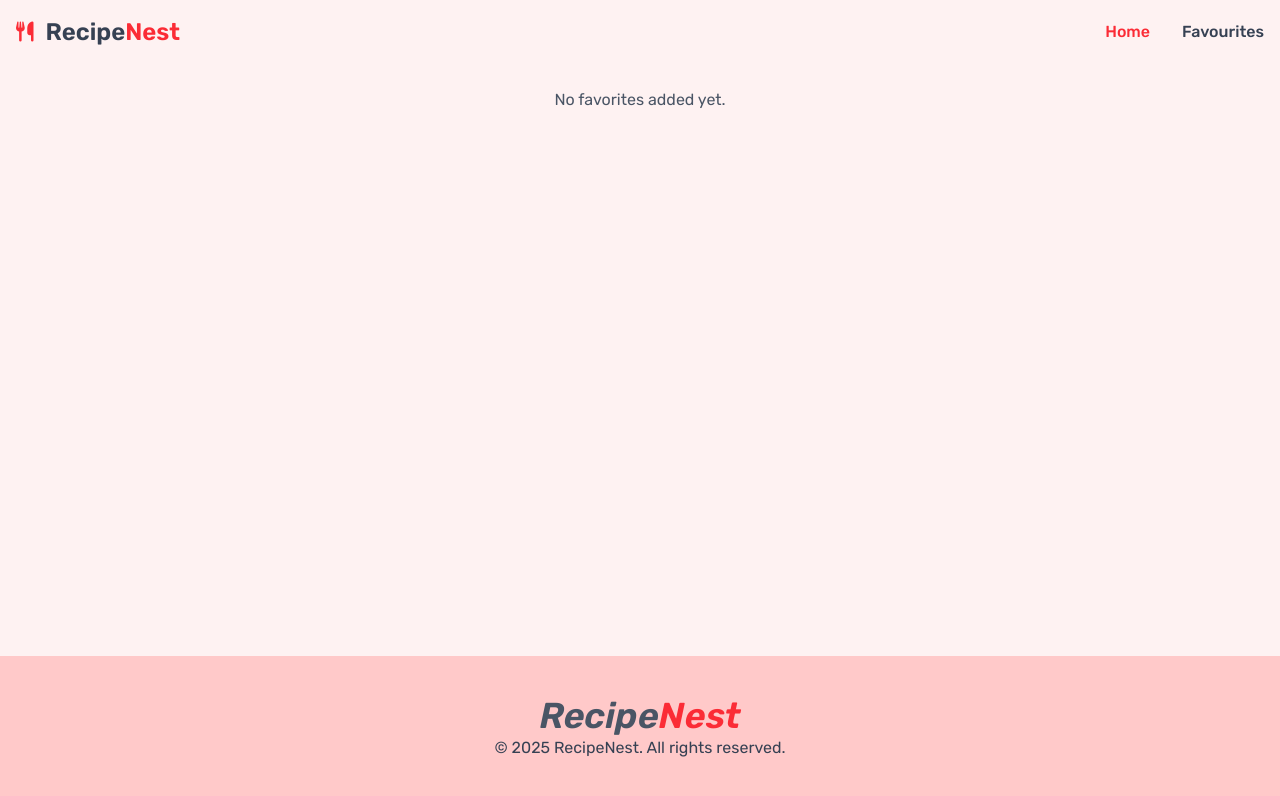
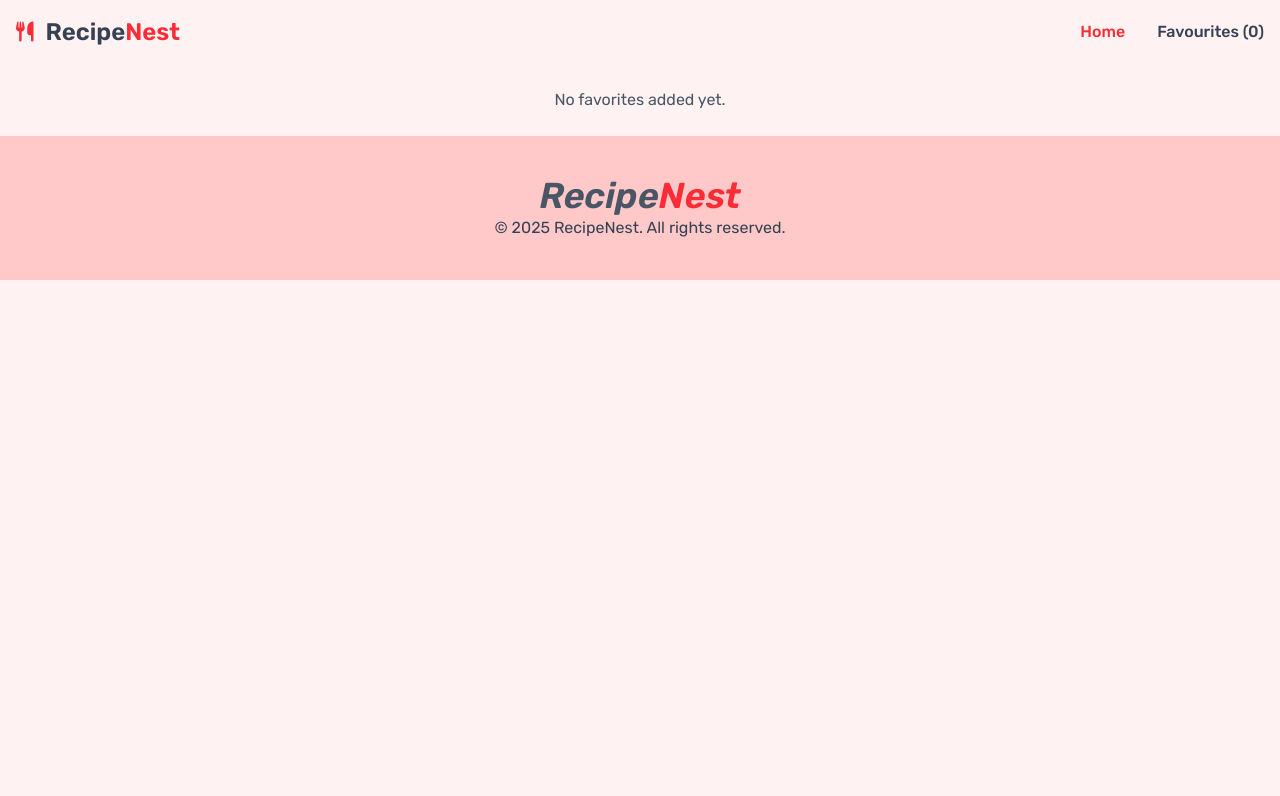
Before and after one commit to theamnabb/RecipeNest, a React (Vite) app: page /favourite in a window 1280 px wide. Shown: the top 796 px of the page. Built offline with nearby package versions, Linux system fonts and the light colour scheme.

Commit message:
added favoutite

```diff
--- a/src/App.jsx
+++ b/src/App.jsx
@@ -1,5 +1,5 @@
 import React, { useState, useEffect } from "react";
-import { Routes, Route } from "react-router-dom"; // NO BrowserRouter here
+import { Routes, Route } from "react-router-dom";
 import Header from "./components/Header";
 import Footer from "./components/Footer";
 import Home from "./pages/Home";
@@ -25,8 +25,8 @@ function App() {
   };
 
   return (
-    <div className="min-h-screen flex flex-col">
-      <Header />
+    <>
+      <Header favorites={favorites} />
       <main className="flex-grow">
         <Routes>
           <Route path="/" element={<Home addToFavorites={addToFavorites} />} />
@@ -41,7 +41,7 @@ function App() {
         </Routes>
       </main>
       <Footer />
-    </div>
+    </>
   );
 }
 
--- a/src/components/Header.jsx
+++ b/src/components/Header.jsx
@@ -1,15 +1,12 @@
+import React from "react";
 import { Link } from "react-router-dom";
 
-
-const Header = () => {
+const Header = ({ favorites = [] }) => {
   return (
     <>
-      <nav className=" border-red-600">
-        <div className="max-w-screen-xl flex flex-wrap items-center  justify-center md:justify-between  mx-auto p-4">
-          <Link
-            to="/"
-            className="flex items-center space-x-3 rtl:space-x-reverse"
-          >
+      <nav className="border-red-600">
+        <div className="max-w-screen-xl flex flex-wrap items-center justify-center md:justify-between mx-auto p-4">
+          <Link to="/" className="flex items-center space-x-3 rtl:space-x-reverse">
             <i className="fas fa-utensils text-xl text-red-500 "></i>
             <h2 className="self-center text-2xl font-semibold text-gray-700">
               Recipe<span className="text-red-500">Nest</span>
@@ -20,11 +17,11 @@ const Header = () => {
             className="items-center justify-between w-full md:flex md:w-auto"
             id="navbar-search"
           >
-            <ul className="flex items-center justify-center  md:p-0 mt-4 font-medium border border-gray-100 rounded-lg  md:space-x-8 rtl:space-x-reverse md:flex-row md:mt-0 md:border-0 ">
+            <ul className="flex items-center justify-center md:p-0 mt-4 font-medium border border-gray-100 rounded-lg md:space-x-8 rtl:space-x-reverse md:flex-row md:mt-0 md:border-0">
               <li>
                 <Link
                   to="/"
-                  className="block py-2 px-3  rounded md:bg-transparent text-red-500 md:p-0 transition-colors duration-300"
+                  className="block py-2 px-3 rounded md:bg-transparent text-red-500 md:p-0 transition-colors duration-300"
                   aria-current="page"
                 >
                   Home
@@ -35,7 +32,7 @@ const Header = () => {
                   to="/favourite"
                   className="block py-2 px-3 text-gray-700 rounded hover:bg-gray-100 md:hover:bg-transparent md:hover:text-red-600 md:p-0 transition-colors duration-300"
                 >
-                  Favourites
+                  Favourites ({favorites.length})
                 </Link>
               </li>
             </ul>
--- a/src/pages/Favourites.jsx
+++ b/src/pages/Favourites.jsx
@@ -9,7 +9,13 @@ const Favourites = ({ favorites = [] }) => {
   }
 
   return (
-    <div className="p-6 max-w-7xl mx-auto grid grid-cols-1 md:grid-cols-3 gap-6">
+    <div className="p-6 max-w-7xl mx-auto">
+      {/* Display favorites count */}
+      <h1 className="text-3xl font-bold mb-6">
+        Favorites ({favorites.length})
+      </h1>
+
+      <div className="grid grid-cols-1 md:grid-cols-3 gap-6">
         {favorites.map((recipe) => (
           <div
             key={recipe.id}
@@ -28,6 +34,7 @@ const Favourites = ({ favorites = [] }) => {
           </div>
         ))}
       </div>
+    </div>
   );
 };
 
```
Lines whose indentation alone changed are shown as unchanged.
